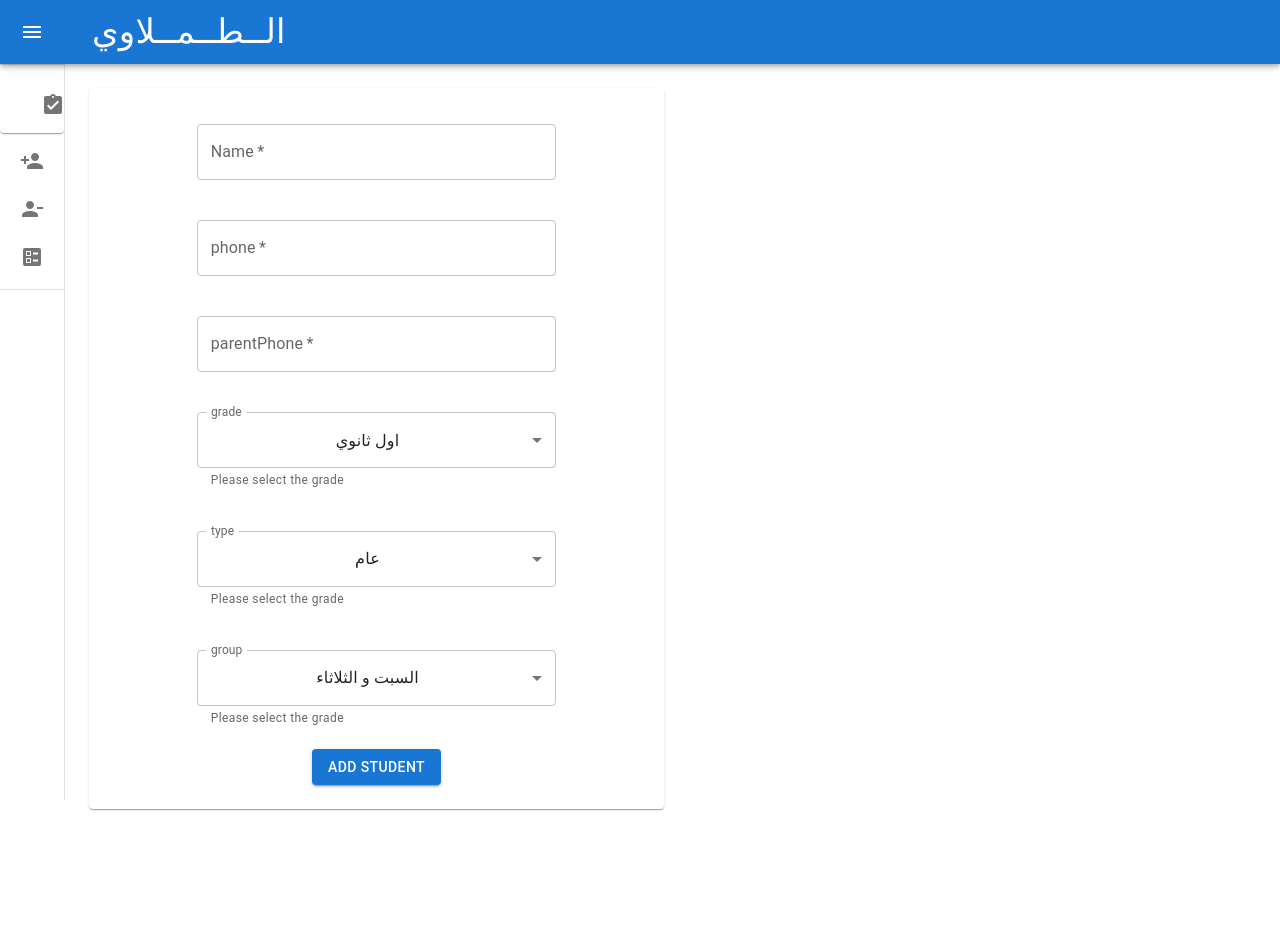
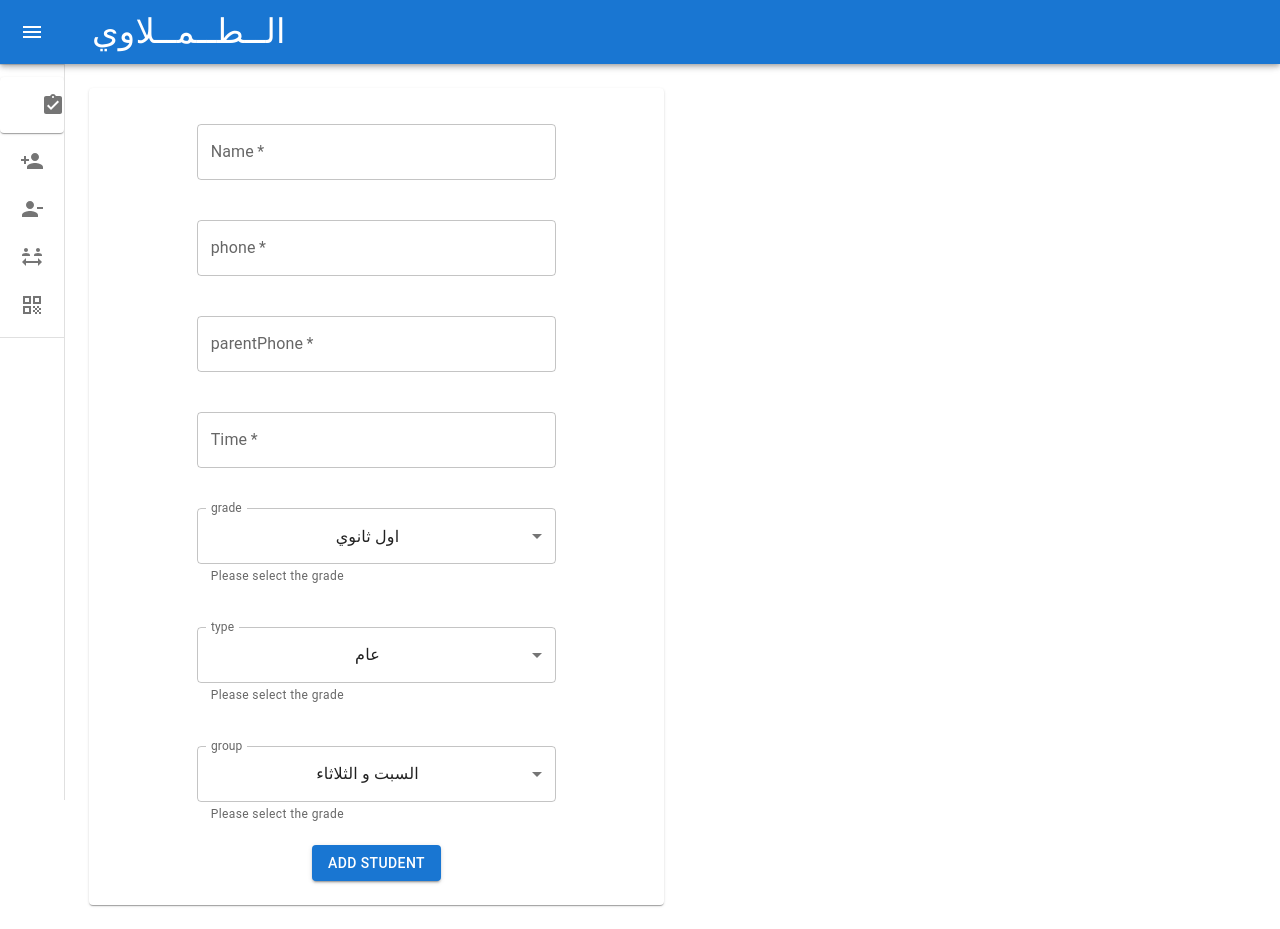
Before and after one commit to whiteHeart313/edu-management, a React (Create React App) app in the folder frontend/: page /QrCode in a window 1280 px wide. Both pictures are taken after a click on the item "اضافه طالب". Before the commit the page ends 833 px from the top, so only its background shows below. Built offline with nearby package versions, Linux system fonts and the light colour scheme.

Commit message:
add{ Qr component time to  form change to drawer }

```diff
--- a/frontend/package.json
+++ b/frontend/package.json
@@ -19,6 +19,7 @@
     "history": "^5.3.0",
     "react": "^18.2.0",
     "react-dom": "^18.2.0",
+    "react-qr-code": "^2.0.7",
     "react-router": "^6.3.0",
     "react-router-dom": "^6.3.0",
     "react-scripts": "5.0.1",
--- a/frontend/src/components/AddStu.js
+++ b/frontend/src/components/AddStu.js
@@ -58,6 +58,7 @@ export default function OutlinedCard() {
   const [group, setGroup] = React.useState("السبت و الثلاثاء");
   const [name, setName] = React.useState("");
   const [phone, setPhone] = React.useState("");
+  const [time,setTime]= React.useState("")
   const [parentPhone, setParentPhone] = React.useState("");
 
   const handleSubmit = () => {
@@ -78,6 +79,7 @@ export default function OutlinedCard() {
         setName("");
         setGrade("");
         setGroup("");
+        setTime("")
         setType("");
       });
   };
@@ -102,7 +104,7 @@ export default function OutlinedCard() {
                   value={name}
                   onChange={(e) => setName(e.target.value)}
                 />
-                {console.log(name)}
+
                 <TextField
                   required
                   id="outlined-required"
@@ -116,6 +118,13 @@ export default function OutlinedCard() {
                   label="parentPhone"
                   value={parentPhone}
                   onChange={(e) => setParentPhone(e.target.value)}
+                />
+                <TextField
+                  required
+                  id="outlined-required"
+                  label="Time"
+                  value={time}
+                  onChange={(e) => setTime(e.target.value)}
                 />
                 <TextField
                   id="outlined-select-grade"
--- a/frontend/src/components/Drawer/Drawer.js
+++ b/frontend/src/components/Drawer/Drawer.js
@@ -16,6 +16,8 @@ import {
   ChevronRight,
   Menu,
 } from "@mui/icons-material";
+import { QrCode } from "@mui/icons-material";
+import {SocialDistance} from '@mui/icons-material';
 import ListComp from "./listComp";
 import AccordionListItem from "./accordionListItem";
 import UserRutes from "./userRoutes";
@@ -26,9 +28,10 @@ const icons = [
   <AssignmentTurnedIn />,
   <PersonAdd />,
   <PersonRemove />,
-  <Ballot />,
+  <SocialDistance />,
+  <QrCode/>
 ];
-const pages = ["", "add", "delete", " "];
+const pages = ["", "add", "delete", "Change","QrCode"];
 
 const DrawerHeader = styled("div")(({ theme }) => ({
   display: "flex",
@@ -80,7 +83,7 @@ export default function MiniDrawer() {
         </DrawerHeader>
         <Divider />
         <List>
-          {["غياب", "اضافه طالب", "حذف طالب", "الامتحانات"].map(
+          {["غياب", "اضافه طالب", "حذف طالب","تغير المجموعه","QR-Code"].map(
             (text, index) => {
               if (text !== "غياب") {
                 return (
--- a/frontend/src/components/Drawer/accordionListItem.js
+++ b/frontend/src/components/Drawer/accordionListItem.js
@@ -46,7 +46,7 @@ export default function AccordionListItem(props) {
           </AccordionSummary>
           <AccordionDetails>
             {["مجموعه السبت", "مجموعه الاحد", "مجموعه الاثنين","الجمعه "].map((text,index) => (
-               <Link to="/" state={{ group: index+1 }} ><ListComp  text={text} icon={props.icons[0]} group={index+1} open={props.open} page={"/"} /></Link>
+               <Link style={{ textDecoration: 'none' }}  to="/" state={{ group: index+1 }} ><ListComp  text={text} icon={props.icons[0]} group={index+1} open={props.open} page={"/"} /></Link>
 
             ))}
           </AccordionDetails>
--- a/frontend/src/components/Drawer/userRoutes.js
+++ b/frontend/src/components/Drawer/userRoutes.js
@@ -4,10 +4,7 @@ import Exam from "../Exam";
 import { Routes, Route } from "react-router-dom";
 import Delete from "../Delete";
 import ChangeGroup from "../ChangeGruope";
-
-
-
-
+import QrCode from "../QrCode";
 
 export default function UserRutes(){
 return (
@@ -17,6 +14,7 @@ return (
           <Route path="/exam" element={<Exam />} />
           <Route path="/delete" element={<Delete />} />
           <Route path="/Change" element={<ChangeGroup />} />
+          <Route path="/QrCode" element={<QrCode/>} />
         </Routes>
 )
 
--- /dev/null
+++ b/frontend/src/components/QrCode.js
@@ -0,0 +1,10 @@
+import React from "react";
+import  QRCode from "react-qr-code";
+
+
+export default function QrCode(){
+    const [id,setId]= React.useState("no-studint")
+return(
+    <QRCode value={id} />
+    )
+}
--- a/frontend/src/components/StudDay.js
+++ b/frontend/src/components/StudDay.js
@@ -41,17 +41,17 @@ export default function StudDay(props) {
   const [monthelyMony,setMonthelyMony] =React.useState([])
 
 
+  const group = location.state ? location.state.group : "";
 
-  console.log("loc group", location.state.group)
   React.useEffect(() => {
     axiosPublic
-      .post("/getTodaysAttendence",{group: location.state.group.toString()})
+      .post("/getTodaysAttendence",{group:group.toString()})
       .then((res) => {
         console.log(res.data.students);
         return setStudents(res.data.students);
       })
       .then((err) => console.log(err));
-  }, [relood,location.state.group]);
+  }, [relood,group]);
 
   const idsFormater = (ids) => {
     let arr = [];
```
Also changed, not shown: 1 other file (tests, documents, lock files or other folders).
